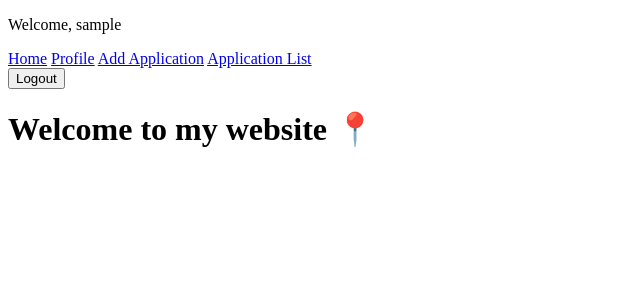
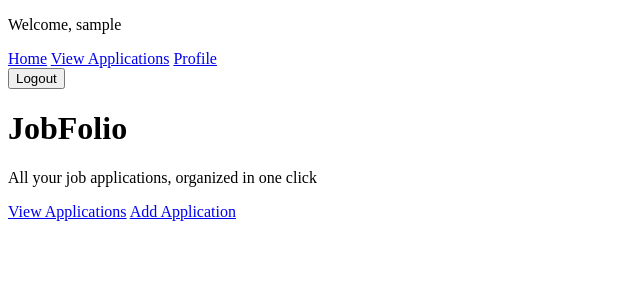
Before and after one commit to MalakAlmajed15/jobfolio, a Django app: page / in a window 1280 px wide. Shown: the top 300 px of the page, without its empty margins (0-640 px from the left). Run offline with Django 5.2, Linux system fonts and the light colour scheme; the visitor is signed in with stand-in values (Sample User, id 1).

Commit message:
modify base.html

```diff
--- a/main_app/templates/base.html
+++ b/main_app/templates/base.html
@@ -10,16 +10,15 @@
     {% if user.is_authenticated %}
     <p>Welcome, {{user.username}}</p>
     <a href="{% url 'homepage' %}">Home</a>
+    <a href="{% url 'application_list' %}">View Applications</a>
     <a href="{% url 'profile' %}">Profile</a>
-    <a href="{% url 'create_application' %}">Add Application</a>
-    <a href="{% url 'application_list' %}">Application List</a>
     <form action="{% url 'logout' %}" method="post">
         {% csrf_token %}
         <button>Logout</button>
     </form>
-    {% else %}
+    {% comment %} {% else %}
     <a href="{% url 'login' %}">Login</a>
-    <a href="{% url 'signup' %}">Signup</a>
+    <a href="{% url 'signup' %}">Signup</a> {% endcomment %}
     {% endif %}
     <div>
         {% block content %}
--- a/main_app/templates/homepage.html
+++ b/main_app/templates/homepage.html
@@ -1,5 +1,8 @@
 {% extends "base.html" %}
 
 {% block content %}
-    <h1>Welcome to my website &#128205;</h1>
+    <h1>JobFolio</h1>
+    <p>All your job applications, organized in one click</p>
+    <a href="{% url 'application_list' %}">View Applications</a>
+    <a href="{% url 'create_application' %}">Add Application</a>
 {% endblock content %}
--- a/main_app/templates/profile.html
+++ b/main_app/templates/profile.html
@@ -1,7 +1,6 @@
 {% extends "base.html" %}
 
 {% block content %}
-    <p>profile</p>
+    <h1>profile</h1>
     <p>{{user.username}}</p>
-
 {% endblock content %}
```
Also changed, not shown: 1 other file.
